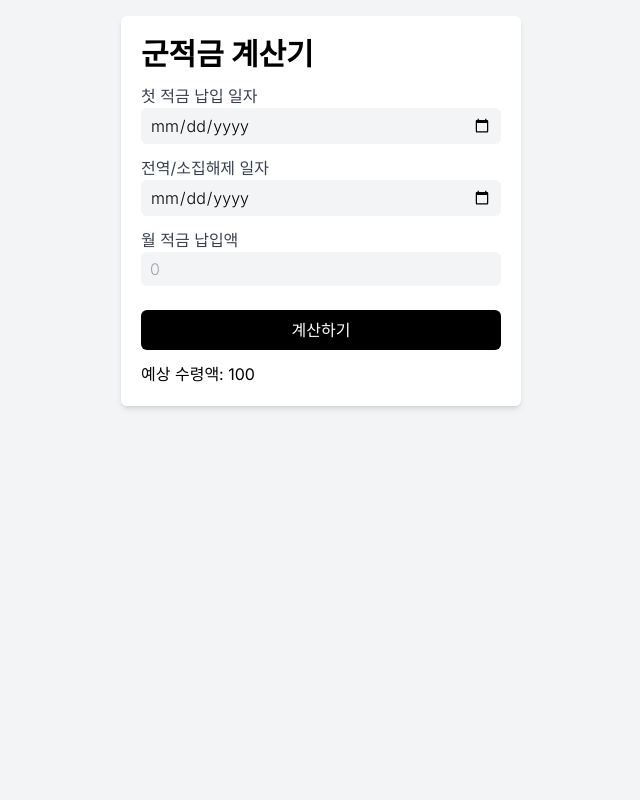
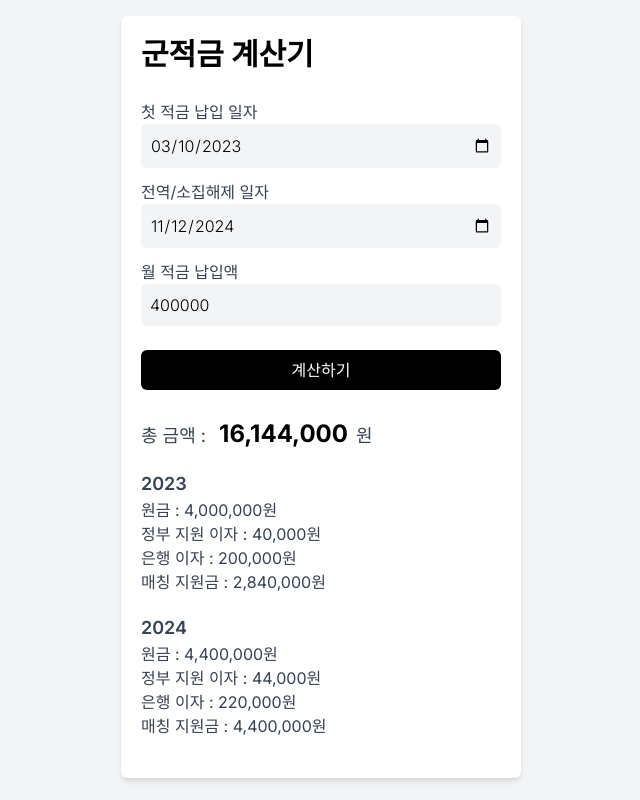
Before and after one commit to Jae12ho/militarich, a Next.js app in the folder my-app/: page / in a window 1280 px wide. Both pictures are taken after a click on the button "계산하기". Shown: the top 800 px of the page, without its empty margins (319-959 px from the left). Built offline with nearby package versions, Linux system fonts and the light colour scheme.

Commit message:
24.01.21. 15:19

```diff
--- a/my-app/app/Card.js
+++ b/my-app/app/Card.js
@@ -1,13 +1,15 @@
 'use client'
 
 import { useState } from "react";
+import Details from "./Details";
 
 export default function Card() {
-    const [res, setRes] = useState(0);
+    const [res, setRes] = useState('0');
+    const [details, setDetails] = useState([]);
     const [inputs, setInputs] = useState({
-        start_date: '',
-        end_date: '',
-        month_deposit: '',
+        start_date: '2023-03-10',
+        end_date: '2024-11-12',
+        month_deposit: '400000',
     });
     const { start_date, end_date, month_deposit } = inputs;
 
@@ -19,31 +21,67 @@ export default function Card() {
         });
     };
 
-    const calculate = (e) => {
-        setRes(res+100);
+    const calculate = () => {
+        setDetails([]);
+        const [start_year, end_year] = [parseInt(start_date.slice(0, 4)), parseInt(end_date.slice(0, 4))];
+        const match = [0.33, 0.71, 1.0, 1.25, 0];
+        let principal = 0;
+        let tmp = 0;
+        let acc = 0;
+        let tmp_details = [];
+
+        for (let year = start_year; year <= end_year; year++) {
+            tmp = 0;
+            if (year === start_year) {
+                principal = (13 - parseInt(start_date.slice(5, 7))) * month_deposit;
+            } else if (year === end_year) {
+                principal = parseInt(end_date.slice(5, 7)) * month_deposit;
+            } else {
+                principal = 12 * month_deposit;
+            }
+
+            tmp_details = [...tmp_details, {
+                year: year,
+                principal: principal,
+                goverment_inter: principal * 0.01,
+                bank_inter: principal * 0.05,
+                match_saving: principal * match[year <= 2021 ? 4 : year <= 2025 ? year-2022 : 3],
+            }];
+
+            tmp += principal;
+            tmp += tmp_details[tmp_details.length-1].goverment_inter;
+            tmp += tmp_details[tmp_details.length-1].bank_inter;
+            tmp += tmp_details[tmp_details.length-1].match_saving;
+            acc += tmp;
+        }
+        setDetails(tmp_details);
+        setRes(acc.toString().replace(/\B(?=(\d{3})+(?!\d))/g, ','));
     }
 
     return (
         <div className="w-11/12 my-4 sm:w-[400px] bg-white p-5 shadow-md rounded-md">
-            <h1 className="text-3xl font-bold">군적금 계산기</h1>
+            <h1 className="text-3xl font-bold mb-7">군적금 계산기</h1>
             <div className="text-gray-700">
                 <div className="my-3">
                     <p className="">첫 적금 납입 일자</p>
-                    <input className="w-full rounded-md bg-gray-100 border border-gray-100 py-1 px-2 outline-none focus:bg-gray-200 font-light text-black" name="start_date" type="date" value={start_date} onChange={onChange} />
+                    <input className="w-full rounded-md bg-gray-100 border border-gray-100 py-2 px-2 outline-none focus:bg-gray-200 font-light text-black" name="start_date" type="date" value={start_date} onChange={onChange} />
                 </div>
                 <div className="my-3">
                     <p>전역/소집해제 일자</p>
-                    <input className="w-full rounded-md bg-gray-100 border border-gray-100 py-1 px-2 outline-none focus:bg-gray-200 font-light text-black" name="end_date" type="date" value={end_date} onChange={onChange} />
+                    <input className="w-full rounded-md bg-gray-100 border border-gray-100 py-2 px-2 outline-none focus:bg-gray-200 font-light text-black" name="end_date" type="date" value={end_date} onChange={onChange} />
                 </div>
                 <div className="my-3">
                     <p>월 적금 납입액</p>
-                    <input className="w-full rounded-md bg-gray-100 border border-gray-100 py-1 px-2 outline-none focus:bg-gray-200 font-light text-black" name="month_deposit" placeholder="0" value={month_deposit} onChange={onChange} />
+                    <input className="w-full rounded-md bg-gray-100 border border-gray-100 py-2 px-2 outline-none focus:bg-gray-200 font-light text-black" name="month_deposit" placeholder="0" value={month_deposit} onChange={onChange} />
                 </div>
-            </div>
-            <button className="w-full rounded-md bg-black text-white py-2 my-3 hover:opacity-80 active:opacity-100" onClick={calculate}>계산하기</button>
-            <div>
-                <p>예상 수령액: {res}</p>
+                <button className="w-full rounded-md bg-black text-white py-2 my-3 hover:opacity-80 active:opacity-100" onClick={calculate}>계산하기</button>
+                <div className="flex my-4">
+                    <p className="text-lg">총 금액 : <span className="text-2xl font-bold text-black mx-2">{res}</span>원</p>
+                </div>
+                {(res !== '0') && (
+                    <Details details={details}/>
+                )}
             </div>
         </div>
     )
-  }
+}
--- /dev/null
+++ b/my-app/app/Details.js
@@ -0,0 +1,20 @@
+export default function Details({ details }) {
+    const drawComma = (n) => {
+        return n.toString().replace(/\B(?=(\d{3})+(?!\d))/g, ',');
+    }
+    return (
+        <div className="text-gray-700">
+            {
+                details.map((item, i) => (
+                    <div className="my-5" key={i}>
+                        <p className="font-semibold text-lg">{item.year}</p>
+                        <p>원금 : {drawComma(item.principal)}원</p>
+                        <p>정부 지원 이자 : {drawComma(item.goverment_inter)}원</p>
+                        <p>은행 이자 : {drawComma(item.bank_inter)}원</p>
+                        <p>매칭 지원금 : {drawComma(item.match_saving)}원</p>
+                    </div>
+                ))
+            }
+        </div>
+    )
+}
--- /dev/null
+++ b/my-app/app/MatchInfo.js
@@ -0,0 +1,16 @@
+export default function MatchInfo() {
+
+    return (
+        <div className="w-11/12 my-4 sm:w-[400px] bg-white p-5 shadow-md rounded-md">
+            <h1 className="text-xl font-bold mb-3">이율 정보</h1>
+            <div className="text-gray-900 font-light">
+                <p className="my-1">정부 지원 이자 : <bold className="font-semibold">1%</bold></p>
+                <p className="my-1">은행 이자 : <bold className="font-bold">5%</bold></p>
+                <p className="my-1"><bold className="font-semibold">2022년</bold> 매칭 지원금 : 원금과 이자를 합한 원리금의 <bold className="font-semibold">33%</bold></p>
+                <p className="my-1"><bold className="font-semibold">2023년</bold> 매칭 지원금 : 원금과 이자를 합한 원리금의 <bold className="font-semibold">71%</bold></p>
+                <p className="my-1"><bold className="font-semibold">2024년</bold> 매칭 지원금 : 원금과 이자를 합한 원리금의 <bold className="font-semibold">100%</bold></p>
+                <p className="my-1"><bold className="font-semibold">2025년</bold> 매칭 지원금 : 원금과 이자를 합한 원리금의 <bold className="font-semibold">125%</bold></p>
+            </div>
+        </div>
+    )
+}
--- a/my-app/app/layout.js
+++ b/my-app/app/layout.js
@@ -5,7 +5,7 @@ const inter = Inter({ subsets: ['latin'] })
 
 export const metadata = {
   title: "군적금 계산기",
-  description: "군적금 만기 수령액을 계산해주는 사이트입니다.",
+  description: "군적금 만기 수령액을 계산해주는 사이트",
   icons: {
     icon: './favicon.ico',
   }
--- a/my-app/app/page.js
+++ b/my-app/app/page.js
@@ -1,9 +1,11 @@
 import Card from "./Card";
+import MatchInfo from "./MatchInfo";
 
 export default function Home() {
   return (
-    <main className="flex min-h-screen flex-col items-center justify-between bg-gray-100">
+    <main className="flex min-h-screen flex-col items-center justify-center bg-gray-100">
       <Card />
+      <MatchInfo />
     </main>
   )
 }
```
